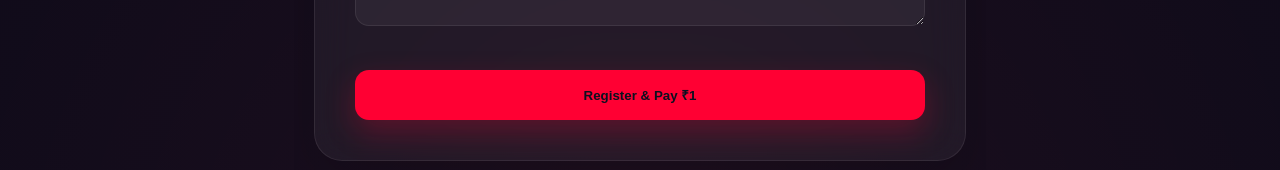
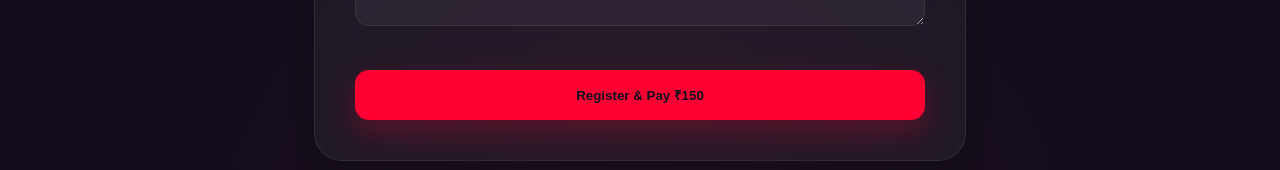
Before and after one commit to AMOL-DEV-24/bpl-frontend, a Next.js app: page /registerPlayer in a window 1280 px wide. Shown: the part 1583-1753 px from the top of the page. Built offline with nearby package versions, Linux system fonts and the light colour scheme; no server answers.

Commit message:
Update registration button text to reflect new payment amount of ₹150

```diff
--- a/src/features/register/components/registrationForm.tsx
+++ b/src/features/register/components/registrationForm.tsx
@@ -313,7 +313,7 @@ export default function PlayerRegistrationForm() {
           >
             {formik.isSubmitting
               ? stepMessage || "Processing…"
-              : "Register & Pay ₹1"}
+              : "Register & Pay ₹150"}
           </button>
 
         </form>
```
